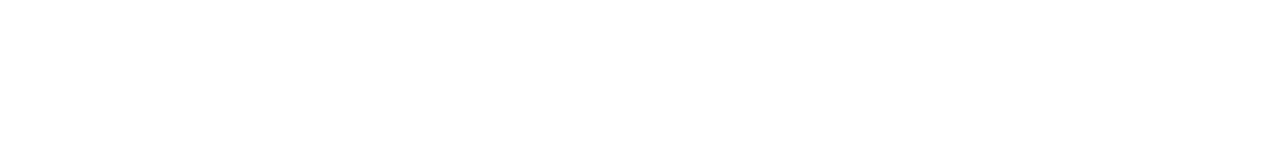
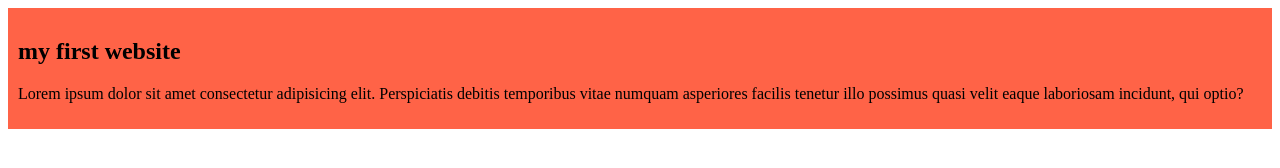
Before and after one commit to rajuhussainwd/my-simple-website, a plain HTML site: page index.html in a window 1280 px wide. Drawn offline with Linux system fonts and the light colour scheme.

Commit message:
added my blog

```diff
--- a/index.html
+++ b/index.html
@@ -4,8 +4,12 @@
     <meta charset="UTF-8">
     <meta name="viewport" content="width=device-width, initial-scale=1.0">
     <title>my simple website</title>
+    <link rel="stylesheet" href="style/blog.css">
 </head>
 <body>
-
+        <div>
+            <h2>my first website</h2>
+            <p>Lorem ipsum dolor sit amet consectetur adipisicing elit. Perspiciatis debitis temporibus vitae numquam asperiores facilis tenetur illo possimus quasi velit eaque laboriosam incidunt, qui optio?</p>
+        </div>
 </body>
 </html>
--- /dev/null
+++ b/style/blog.css
@@ -0,0 +1,4 @@
+div{
+    background-color: tomato;
+    padding: 10px;
+}
```
